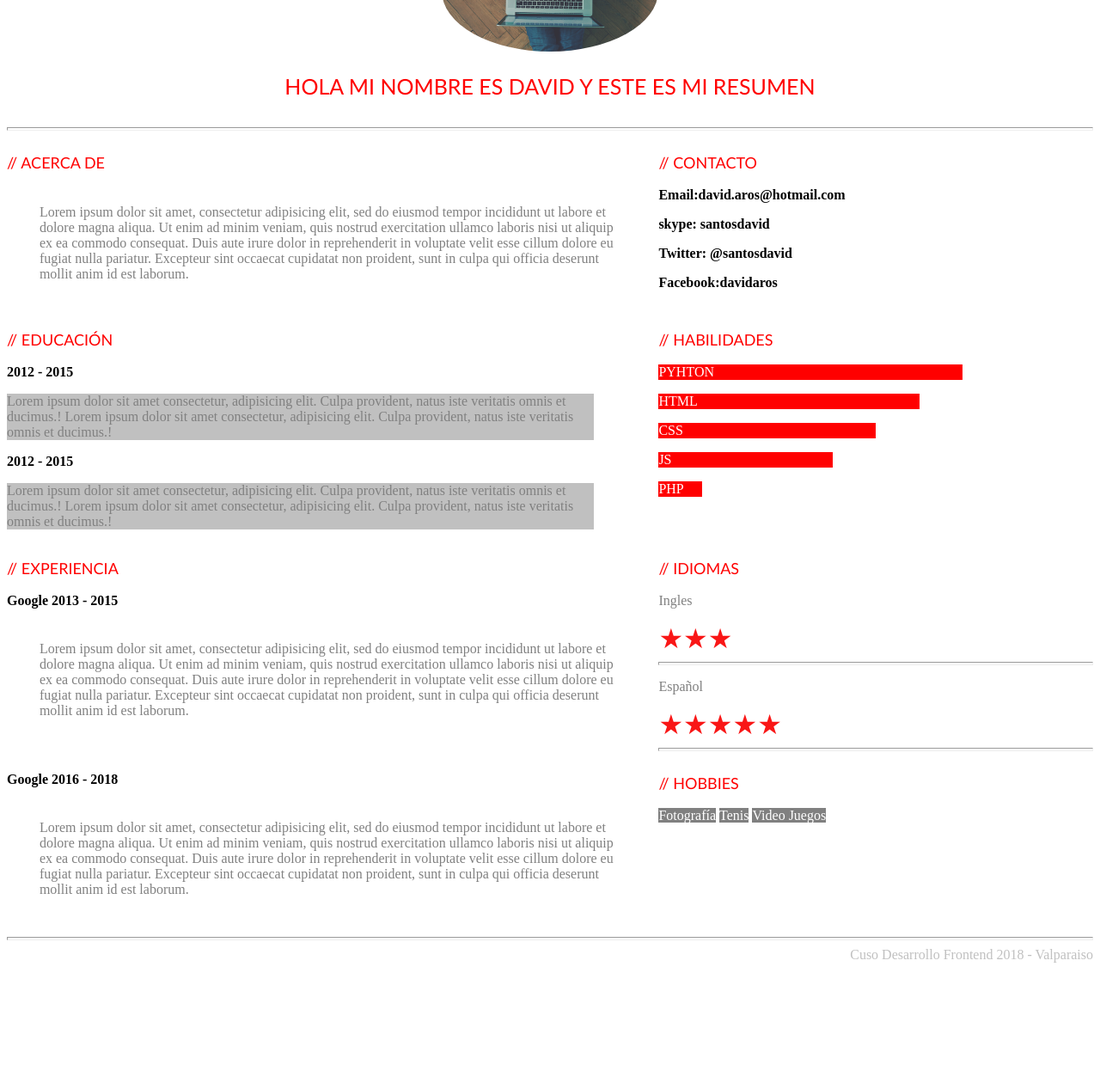
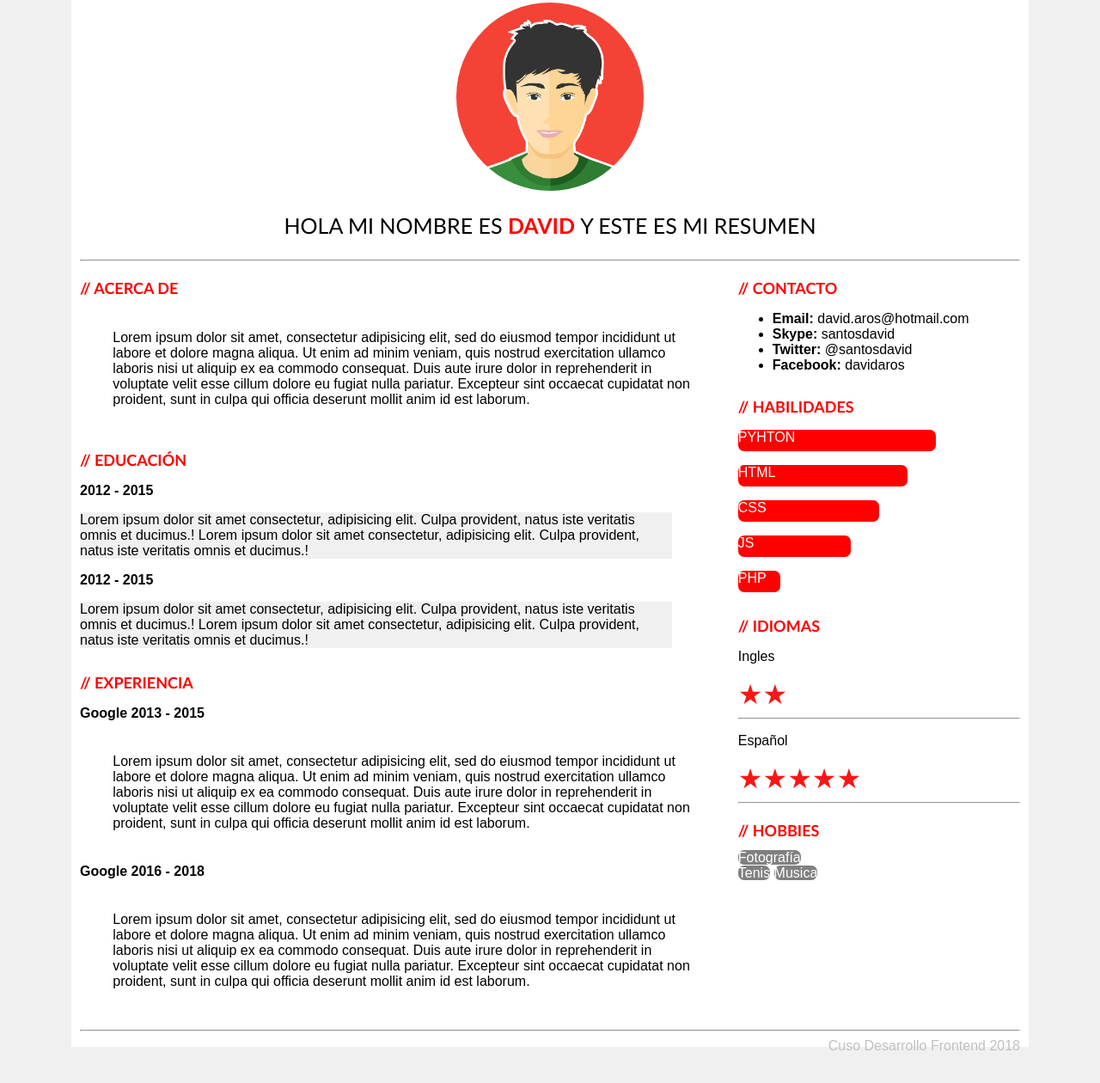
Before and after one commit to davidsantosaros/Actividad-006---Curr-culum, a plain HTML site: page index.html in a window 1280 px wide. Shown: the part 90-1350 px from the top of the page at 86% size. Before the commit the page ends 1210 px from the top, so only its background shows below. Drawn offline with Linux system fonts and the light colour scheme.

Commit message:
actualizacion

```diff
--- a/Breakpoints.css
+++ b/Breakpoints.css
@@ -1,7 +1,5 @@
-
-.glyphicons glyphicons-star
-{
-  color:  &#xe006;
+.glyphicons glyphicons-star {
+    color: &#xe006;
 }
 
 
@@ -15,6 +13,7 @@
 		también se esté haciendo hover a alguna estrella */
     display: inline-block;
 }
+
 .ec-stars-wrapper a {
     text-decoration: none;
     display: inline-block;
@@ -28,80 +27,17 @@
 .ec-stars-wrapper:hover a {
     color: rgb(39, 130, 228);
 }
+
 /*
  * El selector de hijo, es necesario para aumentar la especifidad
  */
-.ec-stars-wrapper > a:hover ~ a {
+.ec-stars-wrapper>a:hover~a {
     color: red;
-}
-
-
-
-/*termina    */
-.align {
-  text-align: left;
-  margin: 5% 5%;
-}
-
-.hobbies {
-  color: white;
-  background: gray;
-  display: inline;
-  text-align: left;
-}
-
-.silver {
-  background: silver;
-  text-align: left;
-  width: 90%;
-}
-body {
-  color: gray;
-}
-
-.negrita {
-  color: black;
-  font-weight: bold;
-}
-
-.footer {
-  text-align: right;
-  color: silver;
-}
-
-.color-habilidades1 {
-  background: red;
-  color: white;
-  width: 70%;
-}
-
-.color-habilidades2 {
-  background: red;
-  color: white;
-  width: 60%;
-}
-
-.color-habilidades3 {
-  background: red;
-  color: white;
-  width: 50%;
-}
-
-.color-habilidades4 {
-  background: red;
-  color: white;
-  width: 40%;
-}
-
-.color-habilidades5 {
-  background: red;
-  color: white;
-  width: 10%;
 }
 
 .img-cv {
     max-width: 20%;
-  max-height: 30%;
+    max-height: 20%;
     display: block;
     margin: auto;
     /* los siguientes valores son independientes del tamaño del círculo */
@@ -110,12 +46,6 @@ body {
     background-size: 100% auto;
 }
 
-.titulo1 {
-  color: red;
-  font-family: "Gill Sans", "Gill Sans MT", Calibri, "Trebuchet MS", sans-serif;
-  font-size: 25px;
-  text-align: center;
-}
 
 .titulos {
     color: red;
@@ -124,9 +54,111 @@ body {
     text-align: left;
 }
 
-hr {
-  height: 2px;
+
+.color-habilidades1 {
+    background: red;
+    color: white;
+    width: 70%;
+    height: 25px;
+    border-radius: 7px 7px 7px 7px;
+}
+
+.color-habilidades2 {
+    background: red;
+    color: white;
+    width: 60%;
+    height: 25px;
+    border-radius: 7px 7px 7px 7px;
+}
+
+.color-habilidades3 {
+    background: red;
+    color: white;
+    width: 50%;
+    height: 25px;
+    border-radius: 7px 7px 7px 7px;
+}
+
+.color-habilidades4 {
+    background: red;
+    color: white;
+    width: 40%;
+    height: 25px;
+    border-radius: 7px 7px 7px 7px;
+}
+
+.color-habilidades5 {
+    background: red;
+    color: white;
+    width: 15%;
+    height: 25px;
+    border-radius: 7px 7px 7px 7px;
+}
+
+.align {
+    text-align: left;
+    margin: 5% 5%;
+}
+
+.silver {
+    background: #f0f0f0;
+    text-align: left;
+    width: 90%;
+}
+
+.footer {
+    text-align: right;
     color: silver;
+}
+
+
+.negrita {
+    color: black;
+    font-weight: bold;
+}
+
+.hobbies {
+    color: white;
+    background: gray;
+    display: inline;
+    text-align: left;
+    border-radius: 7px 7px 7px 7px;
+}
+
+
+* {
+    box-sizing: border-box;
+}
+
+body {
+    background-color: #f0f0f0;
+    font-size: 16px;
+    font-family: Arial, Helvetica, sans-serif;
+    color: black;
+    text-align: justify;
+    padding: 5px;
+}
+
+.contenedor {
+    background-color: white;
+    margin: 70px;
+    padding: 10px;
+}
+
+
+.titulo {
+    color: black;
+    font-family: "Gill Sans", "Gill Sans MT", Calibri, "Trebuchet MS", sans-serif;
+    font-size: 25px;
+    text-align: center;
+}
+
+
+
+
+
+.red {
+    color: red;
 }
 
 .row {
@@ -155,8 +187,7 @@ hr {
     float: left;
 }
 
-/*     CELULARES      */
-@media (max-width: 480px) {
+@media(max-width: 480px) {
     .col-sm-1 {
         width: 10%;
     }
@@ -198,8 +229,7 @@ hr {
     }
 }
 
-/*       ESCRITORIO      */
-@media (min-width: 481px) {
+@media(min-width: 481px) {
     .col-md-1 {
         width: 10%;
     }
--- a/index.html
+++ b/index.html
@@ -3,94 +3,131 @@
 
 <head>
     <meta charset="utf-8">
-  <title> Ejercicio 6 - CV CSS</title>
-  <link rel="stylesheet" href="breakpoints.css">
+    <title> Ejercicio 6 - CV CSS </title>
+    <link rel="stylesheet" href="Breakpoints.css">
     <meta name="viewport" content="width=device-width, initial-scale=1.0">
+
 </head>
+
 <body>
 
-  <div class="header">
+    <div class="contenedor">
+        <!--hija contenedora 100% -->
+        <div class="row">
+            <!-- comienzo  fila de 100% -->
             <div class="col-md-10 col-sm-8">
+                <img src="avatar.png" alt="Foto CV" class="img-cv">
+                <P class="titulo">HOLA MI NOMBRE ES <span style="color:red;font-weight:bold">DAVID </span>Y ESTE ES MI
+                    RESUMEN</P>
+                <hr>
+            </div> <!-- Fin fila de 100%L -->
 
-      <img src="1.jpeg" alt="Foto CV" class="img-cv">
-      <P class="titulo1">HOLA MI NOMBRE ES DAVID Y ESTE ES MI RESUMEN</P>
-    </div>
-  </div>
-  <div class="col-md-10 col-sm-8">
-    <hr>
-  </div>
+
 
             <div class="row">
-    <div class="col-md-6 col-sm-8">
-      <p class="titulos">// ACERCA DE </p>
-      <p class="align">
-        Lorem ipsum dolor sit amet, consectetur adipisicing elit, sed do eiusmod tempor incididunt ut labore et dolore
-        magna aliqua. Ut enim ad minim veniam, quis nostrud exercitation ullamco laboris nisi ut aliquip ex ea commodo
-        consequat. Duis aute irure dolor in reprehenderit in voluptate velit esse cillum dolore eu fugiat nulla
-        pariatur.
-        Excepteur sint occaecat cupidatat non proident, sunt in culpa qui officia deserunt mollit anim id est laborum.
-      </p>
+
+                <div class="col-md-7 col-sm-10">
+                    <div class="row">
+                        <div class="col-md-10 col-sm-10">
+                            <h1 class="titulos"> // ACERCA DE </h1>
+                            <p class="align">Lorem ipsum dolor sit amet, consectetur adipisicing elit, sed do eiusmod
+                                tempor incididunt ut labore et dolore magna aliqua. Ut enim ad minim veniam, quis
+                                nostrud exercitation ullamco laboris nisi ut aliquip ex ea commodo consequat.
+                                Duis aute irure dolor in reprehenderit in voluptate velit esse cillum dolore eu fugiat
+                                nulla pariatur. Excepteur sint occaecat cupidatat non proident, sunt in culpa qui
+                                officia deserunt mollit anim id est laborum.</p>
                         </div>
-
-    <div class="col-md-4 col-sm-8">
-      <p class="titulos">// CONTACTO</p>
-      <P class="negrita">Email:david.aros@hotmail.com</P>
-      <p class="negrita">skype: santosdavid </p>
-      <p class="negrita">Twitter: @santosdavid </p>
-      <p class="negrita">Facebook:davidaros</p>
-    </div>
-  </div>
-
-  <div class="row">
-    <div class="col-md-6 col-sm-8">
-      <p class="titulos">// EDUCACIÓN </p>
+                        <div class="col-md-10 col-sm-10">
+                            <h1 class="titulos"> // EDUCACIÓN</h1>
                             <p class="negrita">2012 - 2015 <p class="silver">
-          Lorem ipsum dolor sit amet consectetur, adipisicing elit. Culpa provident, natus iste veritatis
+                                    Lorem ipsum dolor sit amet consectetur, adipisicing elit. Culpa provident, natus
+                                    iste veritatis
                                     omnis et ducimus.!
-          Lorem ipsum dolor sit amet consectetur, adipisicing elit. Culpa provident, natus iste veritatis
+                                    Lorem ipsum dolor sit amet consectetur, adipisicing elit. Culpa provident, natus
+                                    iste veritatis
                                     omnis et ducimus.!</p>
                             </p>
                             <p class="negrita">2012 - 2015 <p class="silver">
-          Lorem ipsum dolor sit amet consectetur, adipisicing elit. Culpa provident, natus iste veritatis
+                                    Lorem ipsum dolor sit amet consectetur, adipisicing elit. Culpa provident, natus
+                                    iste veritatis
                                     omnis et ducimus.!
-          Lorem ipsum dolor sit amet consectetur, adipisicing elit. Culpa provident, natus iste veritatis
+                                    Lorem ipsum dolor sit amet consectetur, adipisicing elit. Culpa provident, natus
+                                    iste veritatis
                                     omnis et ducimus.!</p>
                             </p>
                         </div>
+                        <div class="col-md-10 col-sm-10">
+                            <h1 class="titulos"> // EXPERIENCIA</h1>
+                            <p class="negrita"> Google 2013 - 2015</p>
+                            <p class="align"> Lorem ipsum dolor sit amet, consectetur adipisicing elit, sed do eiusmod
+                                tempor incididunt
+                                ut
+                                labore et dolore
+                                magna aliqua. Ut enim ad minim veniam, quis nostrud exercitation ullamco laboris nisi
+                                ut aliquip ex ea
+                                commodo
+                                consequat. Duis aute irure dolor in reprehenderit in voluptate velit esse cillum dolore
+                                eu fugiat nulla
+                                pariatur.
+                                Excepteur sint occaecat cupidatat non proident, sunt in culpa qui officia deserunt
+                                mollit anim id est
+                                laborum.
+                            </p>
+                            <p class="negrita"> Google 2016 - 2018</p>
+                            <p class="align">
+                                Lorem ipsum dolor sit amet, consectetur adipisicing elit, sed do eiusmod tempor
+                                incididunt ut labore et
+                                dolore
+                                magna aliqua. Ut enim ad minim veniam, quis nostrud exercitation ullamco laboris nisi
+                                ut aliquip ex ea
+                                commodo
+                                consequat. Duis aute irure dolor in reprehenderit in voluptate velit esse cillum dolore
+                                eu fugiat nulla
+                                pariatur.
+                                Excepteur sint occaecat cupidatat non proident, sunt in culpa qui officia deserunt
+                                mollit anim id est
+                                laborum.
+                            </p>
 
 
-    <div class="col-md-4 col-sm-8">
-      <p class="titulos">// HABILIDADES</p>
+                        </div>
+                    </div>
+                </div>
+                <div class="col-md-3 col-sm-10">
+                    <div class="row">
+                        <div class="col-md-10 col-sm-8">
+                            <h1 class="titulos">// CONTACTO</h1>
+
+
+                            <ul>
+                                <li><span style="color:black;font-weight:bold">Email: </span>david.aros@hotmail.com</li>
+                                <li><span style="color:black;font-weight:bold">Skype:  </span>santosdavid</li>
+                                <li><span style="color:black;font-weight:bold">Twitter:</span> @santosdavid</li>
+                                <li><span style="color:black;font-weight:bold">Facebook: </span>davidaros</li>
+                            </ul>
+
+                        </div>
+
+                        <div class="col-md-10 col-sm-8">
+                            <h1 class="titulos">// HABILIDADES </h1>
+
                             <div>
                                 <P class="color-habilidades1"> PYHTON</P>
                                 <P class="color-habilidades2"> HTML</P>
                                 <P class="color-habilidades3"> CSS</P>
                                 <P class="color-habilidades4"> JS</P>
-        <P class="color-habilidades5"> PHP</P>
-      </div>
-    </div>
+                                <P class="color-habilidades5"> PHP </P>
                             </div>
 
-  <div class="row">
-    <div class="col-md-6 col-sm-8">
-      <p class="titulos">// EXPERIENCIA </p>
-      <p class="negrita"> Google 2013 - 2015</p>
-      <p class="align"> Lorem ipsum dolor sit amet, consectetur adipisicing elit, sed do eiusmod tempor incididunt ut
-        labore et dolore
-        magna aliqua. Ut enim ad minim veniam, quis nostrud exercitation ullamco laboris nisi ut aliquip ex ea commodo
-        consequat. Duis aute irure dolor in reprehenderit in voluptate velit esse cillum dolore eu fugiat nulla
-        pariatur.
-        Excepteur sint occaecat cupidatat non proident, sunt in culpa qui officia deserunt mollit anim id est laborum.
-      </p>
                         </div>
+                        <div class="col-md-10 col-sm-10">
+                            <h1 class="titulos"> // IDIOMAS</h1>
 
-    <div class="col-md-4 col-sm-8">
-      <p class="titulos">// IDIOMAS</p>
                             <p>Ingles</p>
                             <div class="ec-stars-wrapper">
                                 <a href="#" data-value="1" title="Votar con 1 estrellas">&#9733;</a>
                                 <a href="#" data-value="2" title="Votar con 2 estrellas">&#9733;</a>
-        <a href="#" data-value="3" title="Votar con 3 estrellas">&#9733;</a>
+
                             </div>
                             <hr>
                             <p>Español</p>
@@ -105,38 +142,33 @@
                             </div>
                             <hr>
                         </div>
-  </div>
 
 
-  <div class="row">
-    <div class="col-md-6 col-sm-8">
-      <p class="negrita"> Google 2016 - 2018</p>
-      <p class="align">
-        Lorem ipsum dolor sit amet, consectetur adipisicing elit, sed do eiusmod tempor incididunt ut labore et dolore
-        magna aliqua. Ut enim ad minim veniam, quis nostrud exercitation ullamco laboris nisi ut aliquip ex ea commodo
-        consequat. Duis aute irure dolor in reprehenderit in voluptate velit esse cillum dolore eu fugiat nulla
-        pariatur.
-        Excepteur sint occaecat cupidatat non proident, sunt in culpa qui officia deserunt mollit anim id est laborum.
-      </p>
+
+
                     </div>
+                    <div class="col-md-3 col-sm-8">
+                        <h1 class="titulos"> // HOBBIES </h1>
 
-    <div class="col-md-4 col-sm-8">
-      <p class="titulos">// HOBBIES </p>
                         <p class="hobbies">Fotografía</p>
                         <p class="hobbies">Tenis</p>
-      <p class="hobbies">Video Juegos</p>
+                        <p class="hobbies">Musica</p>
+
                     </div>
-
+                </div>
+            </div>
             <div class="col-md-10 col-sm-8">
                 <hr>
             </div>
 
-  </div>
 
-  <div class="col-md-10 col-sm-8">
-    <div class="footer">Cuso Desarrollo Frontend 2018 - Valparaiso
 
+
+            <div class="row"></div>
+            <div class="col-md-10 col-sm-8" ;>
+                <div class="footer">Cuso Desarrollo Frontend 2018</div>
             </div>
         </div>
 </body>
+
 </html>
```
Also changed, not shown: 1.jpeg (deleted), avatar.png (added), 1 other file. Lines whose indentation alone changed are shown as unchanged.
